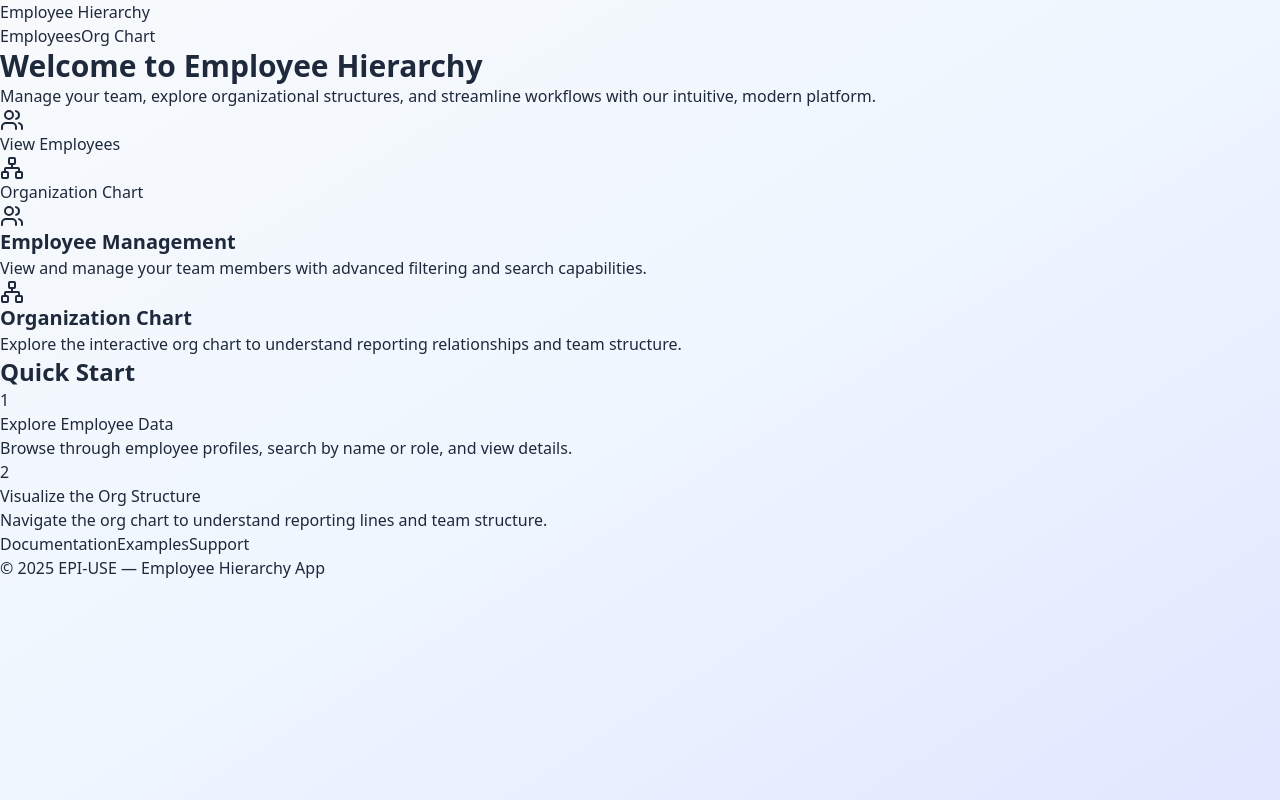
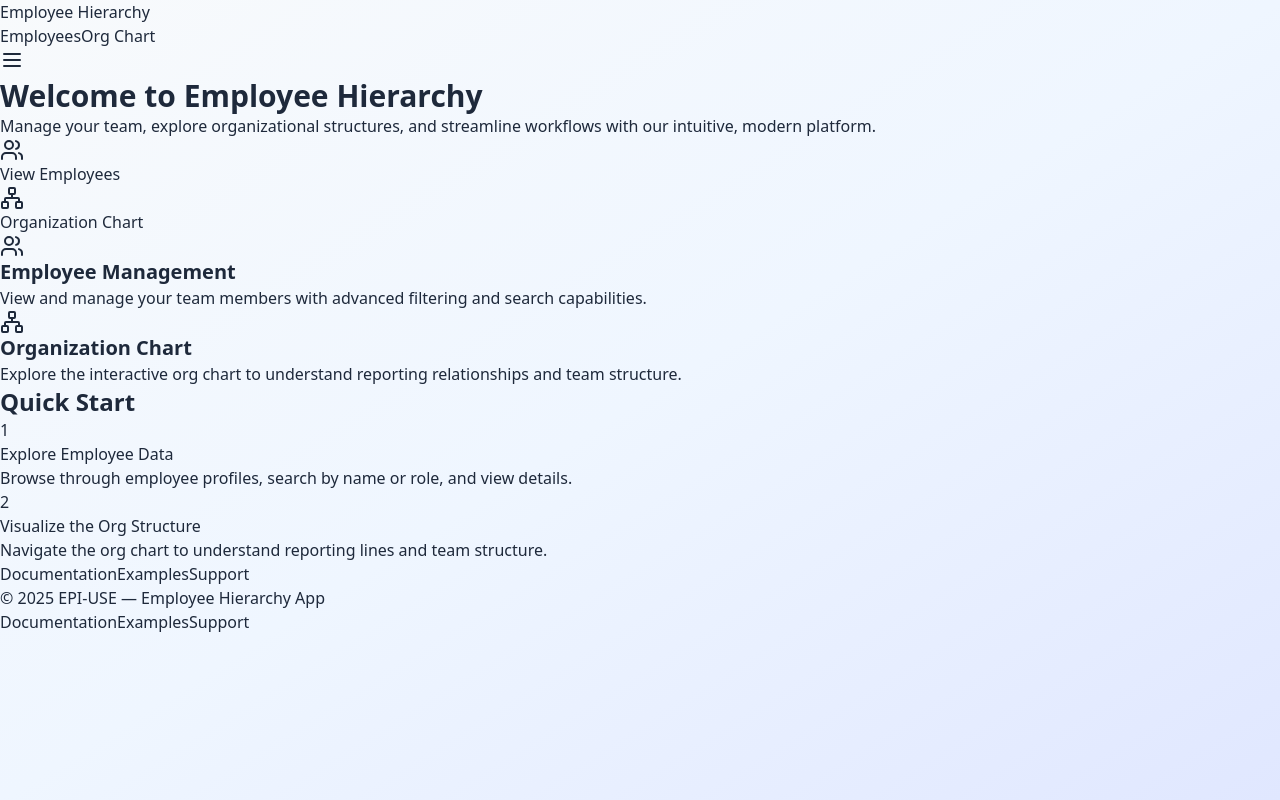
Before and after one commit to Sebastiaan335/EPI-USE-Employee-Hierarchy-App, a Next.js app in the folder web/: page / in a window 1280 px wide. Built offline with nearby package versions, Linux system fonts and the light colour scheme.

Commit message:
Adjusted basic layout style

```diff
--- a/web/app/layout.tsx
+++ b/web/app/layout.tsx
@@ -1,6 +1,8 @@
 import "./globals.css";
 import { Inter } from "next/font/google";
 import { ReactNode } from "react";
+import Link from "next/link";
+import { Menu } from "lucide-react";
 
 const inter = Inter({ subsets: ["latin"] });
 
@@ -11,18 +13,33 @@ export const metadata = {
 
 export default function RootLayout({ children }: { children: ReactNode }) {
   return (
-    <html lang="en">
-      <body className="min-h-screen flex flex-col bg-[var(--brand-bg)] text-[var(--brand-text)]">
+    <html lang="en" className={inter.className}>
+      <body className="min-h-screen flex flex-col bg-gradient-to-br from-slate-50 via-blue-50 to-indigo-100 text-slate-800">
         {/* Header */}
-        <header className="bg-white border-b border-slate-200 shadow-sm">
+        <header className="bg-white/80 backdrop-blur-sm border-b border-slate-200 sticky top-0 z-50">
           <div className="max-w-7xl mx-auto px-6 py-4 flex items-center justify-between">
-            <a href="/" className="text-lg font-bold bg-clip-text text-transparent bg-gradient-to-r from-blue-600 to-purple-600">
+            {/* Brand */}
+            <Link
+              href="/"
+              className="text-xl font-bold bg-clip-text text-transparent bg-gradient-to-r from-blue-600 to-purple-600"
+            >
               Employee Hierarchy
-            </a>
-            <nav className="space-x-6 text-sm font-medium">
-              <a href="/employees" className="hover:text-blue-600">Employees</a>
-              <a href="/org" className="hover:text-blue-600">Org Chart</a>
+            </Link>
+
+            {/* Desktop Nav */}
+            <nav className="hidden md:flex space-x-6 text-sm font-medium">
+              <Link href="/employees" className="hover:text-blue-600">
+                Employees
+              </Link>
+              <Link href="/org" className="hover:text-blue-600">
+                Org Chart
+              </Link>
             </nav>
+
+            {/* Mobile Menu Button (optional) */}
+            <button className="md:hidden p-2 rounded-lg hover:bg-slate-100">
+              <Menu className="w-6 h-6 text-slate-700" />
+            </button>
           </div>
         </header>
 
@@ -32,8 +49,26 @@ export default function RootLayout({ children }: { children: ReactNode }) {
         </main>
 
         {/* Footer */}
-        <footer className="bg-white border-t border-slate-200 py-4 text-center text-sm text-slate-500">
-          © {new Date().getFullYear()} EPI-USE — Employee Hierarchy App
+        <footer className="bg-white/80 backdrop-blur-sm border-t border-slate-200 py-6">
+          <div className="max-w-7xl mx-auto px-6 flex flex-col sm:flex-row items-center justify-between text-sm text-slate-600 gap-4">
+            <p>© {new Date().getFullYear()} EPI-USE — Employee Hierarchy App</p>
+            <div className="flex gap-6">
+              <a
+                href="https://nextjs.org/learn"
+                target="_blank"
+                rel="noopener noreferrer"
+                className="hover:text-blue-600"
+              >
+                Documentation
+              </a>
+              <a href="#" className="hover:text-blue-600">
+                Examples
+              </a>
+              <a href="#" className="hover:text-blue-600">
+                Support
+              </a>
+            </div>
+          </div>
         </footer>
       </body>
     </html>
```
